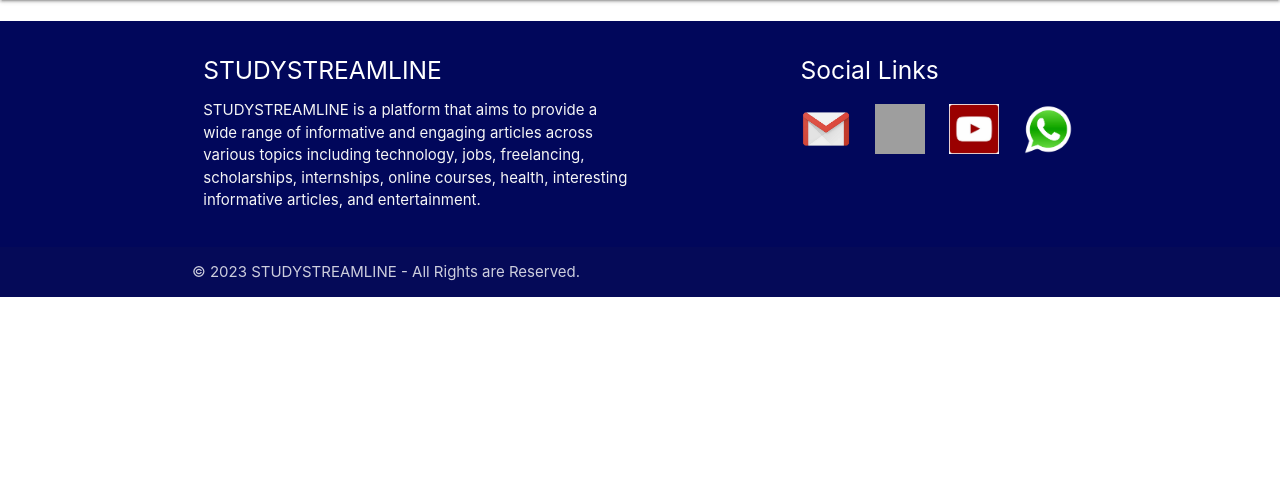
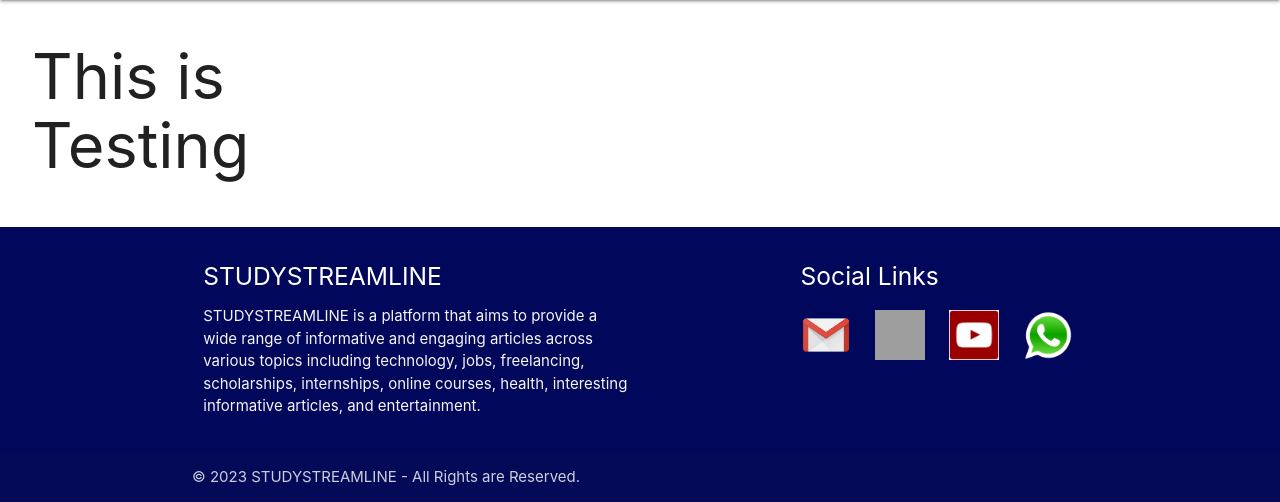
Before and after one commit to asadhiraj/iblogs-main, a Django app: template template/home.html in a window 1280 px wide. Shown: the part 64-566 px from the top of the page. Run offline with Django 3.2, Linux system fonts and the light colour scheme; the template is opened without the code that fills it, so the values that code supplies are empty; some libraries are stand-ins or nearby versions; grey boxes are pictures that could not be loaded.

Commit message:
home.html

```diff
--- a/template/home.html
+++ b/template/home.html
@@ -7,6 +7,7 @@
 <div class="container-custom">
     <!-- Set up your HTML -->
     <div class="owl-carousel">
+        <h1>This is Testing</h1>
         {%for cat in cats%}
         <div class="card item" style="margin-left:10px; width: 300px; height: 300px;">
             <div class="img-container">
```
